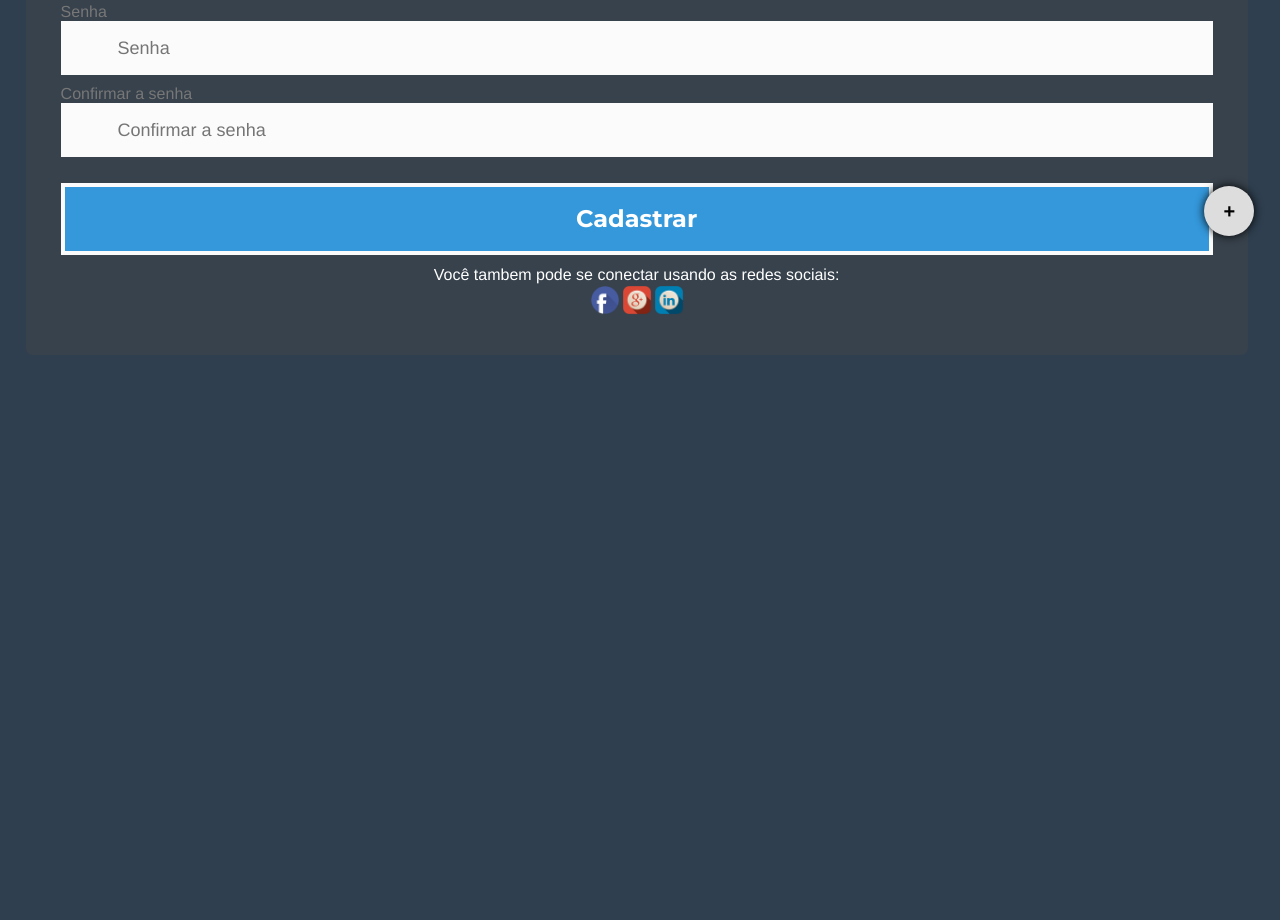
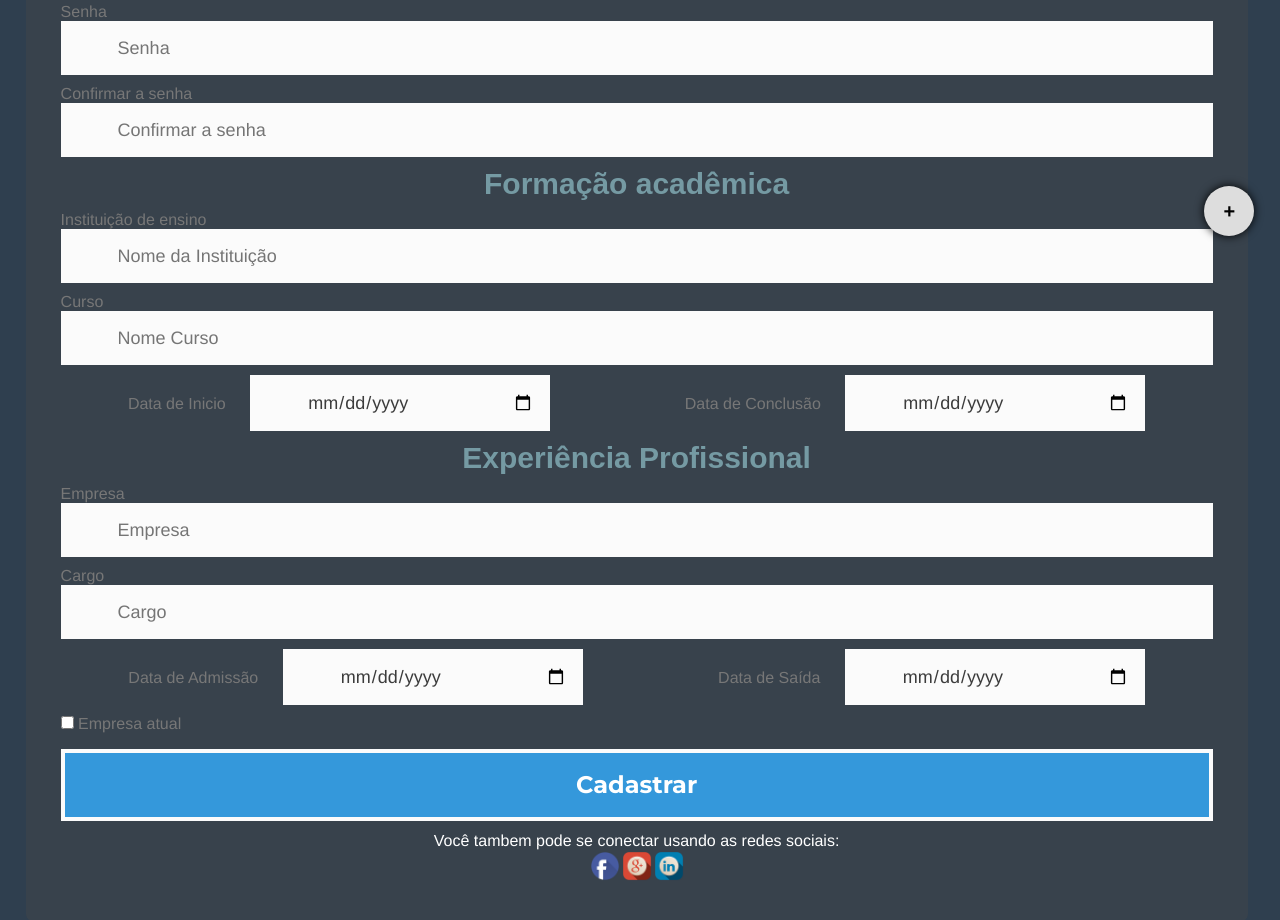
Before and after one commit to lalbuque/Banco-de-talentos, a website: page cadastro.html in a window 1280 px wide. Shown: the part 522-1442 px from the top of the page. Before the commit the page ends 880 px from the top, so only its background shows below. Drawn offline with Linux system fonts and the light colour scheme.

Commit message:
alterações no cadastro

```diff
--- a/cadastro.html
+++ b/cadastro.html
@@ -91,6 +91,57 @@
                                                     <input name="Confirmar a senha" type="text" class="validate[required,custom[onlyLetter],length[0,100]] feedback-input" placeholder="Confirmar a senha" id="Senha" />
                                             </div>
 
+                                            <h2> Formação acadêmica</h2>
+
+                                            <div>
+                                                <label>Instituição de ensino</label>
+                                                <input name="Instituição" type="Text" class="validate[required,custom[onlyLetter],length[0,100]] feedback-input" placeholder="Nome da Instituição" id="Instituição" />
+                                             </div>
+
+                                             <div>
+                                                <label>Curso</label>
+                                                <input name="Curso" type="text" class="validate[required,custom[onlyLetter],length[0,100]] feedback-input" placeholder="Nome Curso" id="Curso" />
+                                             </div>
+                                            <div class="data-faculdade">
+                                             <div>
+                                                <label>Data de Inicio</label>
+                                                <input id="data-inicio" name="Data de Inicio" type="date" class="validate[required,custom[onlyLetter],length[0,100]] feedback-input" placeholder="dd/mm/aaaa" id="Inicio do Curso" />
+                                             </div>
+
+                                             <div>
+                                                <label>Data de Conclusão</label>
+                                                <input id="data-final" name="Data de Conclusão" type="date" class="validate[required,custom[onlyLetter],length[0,100]] feedback-input" placeholder="dd/mm/aaaa" id="Inicio de conclusão" />
+                                             </div>
+                                            </div>
+
+                                             <h2> Experiência Profissional</h2>
+
+                                             <div>
+                                                <label>Empresa</label>
+                                                <input name="Empresa" type="Text" class="validate[required,custom[onlyLetter],length[0,100]] feedback-input" placeholder="Empresa" id="Instituição" />
+                                             </div>
+
+                                             <div>
+                                                <label>Cargo</label>
+                                                <input name="Cargo" type="text" class="validate[required,custom[onlyLetter],length[0,100]] feedback-input" placeholder="Cargo" id="Curso" />
+                                             </div>
+                                            <div class="data-emprego">
+                                             <div >
+                                                <label>Data de Admissão</label>
+                                                <input id="adm" name="Data de admissão" type="date" class="validate[required,custom[onlyLetter],length[0,100]] feedback-input" placeholder="Data de Admissão" id="Admissão" />
+                                             </div>
+
+                                             <div>
+                                                <label>Data de Saída</label>
+                                                <input id="saida" name="Data de saída" type="date" class="validate[required,custom[onlyLetter],length[0,100]] feedback-input" placeholder="Data de Saída" id="Saída" />
+                                             </div>
+                                            </div>
+
+                                             <label>
+                                                <input type="checkbox" >
+                                                Empresa atual
+                                              </label>
+
                                           </div>
 
 
--- a/style/cadastro.css
+++ b/style/cadastro.css
@@ -18,7 +18,37 @@ body{
     background-color: #2f3f4f;
 }
 
+#adm{
+    width: 300px;
+}
 
+#saida{
+    width: 300px ;
+}
+
+.data-emprego{
+
+    display: flex;
+    flex-wrap: wrap;
+    justify-content: space-around;
+}
+
+.data-faculdade{
+
+    display: flex;
+    flex-wrap: wrap;
+    justify-content: space-around;
+}
+
+#data-inicio{
+
+    width: 300px;
+}
+
+#data-final{
+
+    width: 300px;
+}
 .container{
     margin-left: 2%;
     margin-top: 10vh;
```
